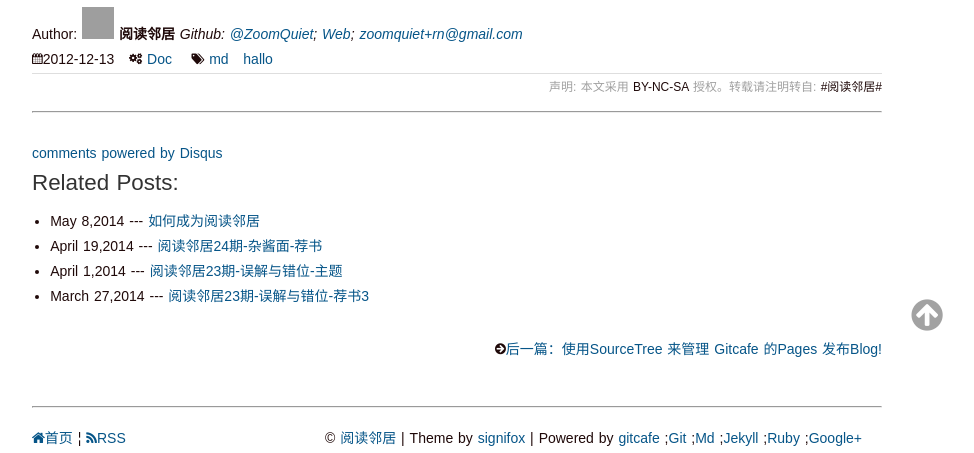
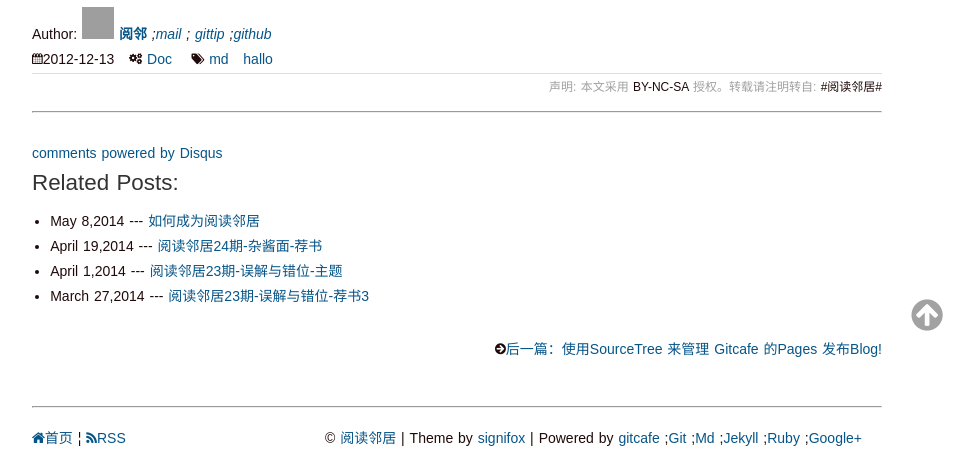
Before and after one commit to yuedulinju/yuedulinju.github.io, a Jekyll site: the page built from _posts/2012-12-13-hello-world.md, in a window 1280 px wide and 900 px high, scrolled down 3179 px, cut to the strip 447-900 px from the top of the window. Shown: the whole strip, without its empty margins (183-1157 px from the left). Built offline with Jekyll 4.4.1, drawn with Linux system fonts in a browser that asks for light colours; nearby versions of some CDN libraries; some web fonts are replaced; Markdown is read by kramdown in place of the engine named in the settings; comment, search, counter and statistics services are not loaded; grey boxes are pictures that could not be loaded.

Commit message:
增补配置,作者 gittip,以及 support@yuedulinju.com

```diff
--- a/_config.yml
+++ b/_config.yml
@@ -12,11 +12,12 @@ email: "zoomquiet+rn@gmail.com"
 authors:
     readn:
         name: Reading Neighbuor
-        display_name: 阅读邻居
+        display_name: 阅邻
         gravatar: e2fbbb298320f9d9c4398210cf5c25b5
-        email: zoomquiet+rn@gmail.com
+        email: support@yuedulinju.com
         web: http://yuedulinju.com/about.html
         github: ZoomQuiet
+        gittip: https://www.gittip.com/ZoomQuiet/
     zoomq:
         name: Zoom Quiet
         display_name: Zoom.Quiet
@@ -24,6 +25,7 @@ authors:
         email: i@zoomquiet.io
         web: http://devrel.info/2014-02/ac0-zq/
         github: ZoomQuiet
+        gittip: https://www.gittip.com/ZoomQuiet/
 
 exclude:
   - README.md
--- a/_includes/author.md
+++ b/_includes/author.md
@@ -9,15 +9,21 @@
       height="32"
     >
     </a>
-    <b>{{ author.display_name }}</b>
+    <b><a href="{{ author.web }}">{{ author.display_name }}</a></b>
+
+      <i>
+        ;<a href="mailto:{{ author.email }}">mail</a>
+      </i>
+
+      <i>
+        ;<a href="mailto:{{ author.gittip }}">
+        gittip
+        </a>
+      </i>
+
     <i>
-        Github:
-        <a href="https://github.com/{{ author.github }}">@{{ author.github }}</a>;
+        ;<a href="https://github.com/{{ author.github }}">github</a>
       </i>
-      <i>
-        <a href="{{ author.web }}">Web</a>;
-      </i>
-      <i>
-        <a href="mailto:{{ author.email }}">{{ author.email }}</a>
-      </i>
+
+
 <br/>
--- a/about.html
+++ b/about.html
@@ -105,7 +105,7 @@ $(document).ready(function(){
 
   <p>
     <a href="/atom.xml"><i class="icon-rss"></i>订阅</a>
-    | <a href="mailto:i@zoomquiet.io"><i class="icon-envelope-alt"></i>联系</a>
+    | <a href="mailto:support@yuedulinju.com"><i class="icon-envelope-alt"></i>联系</a>
   </p>
 </article>
 
```
